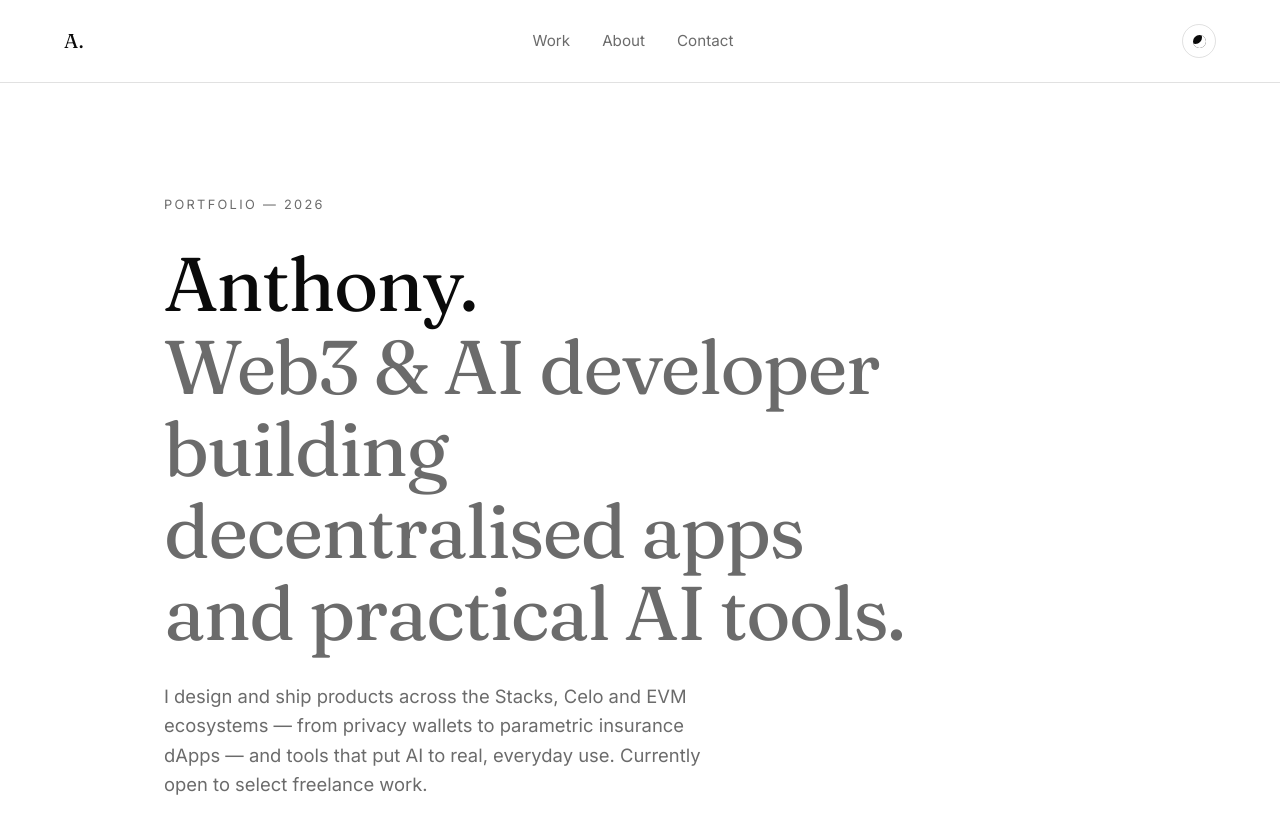
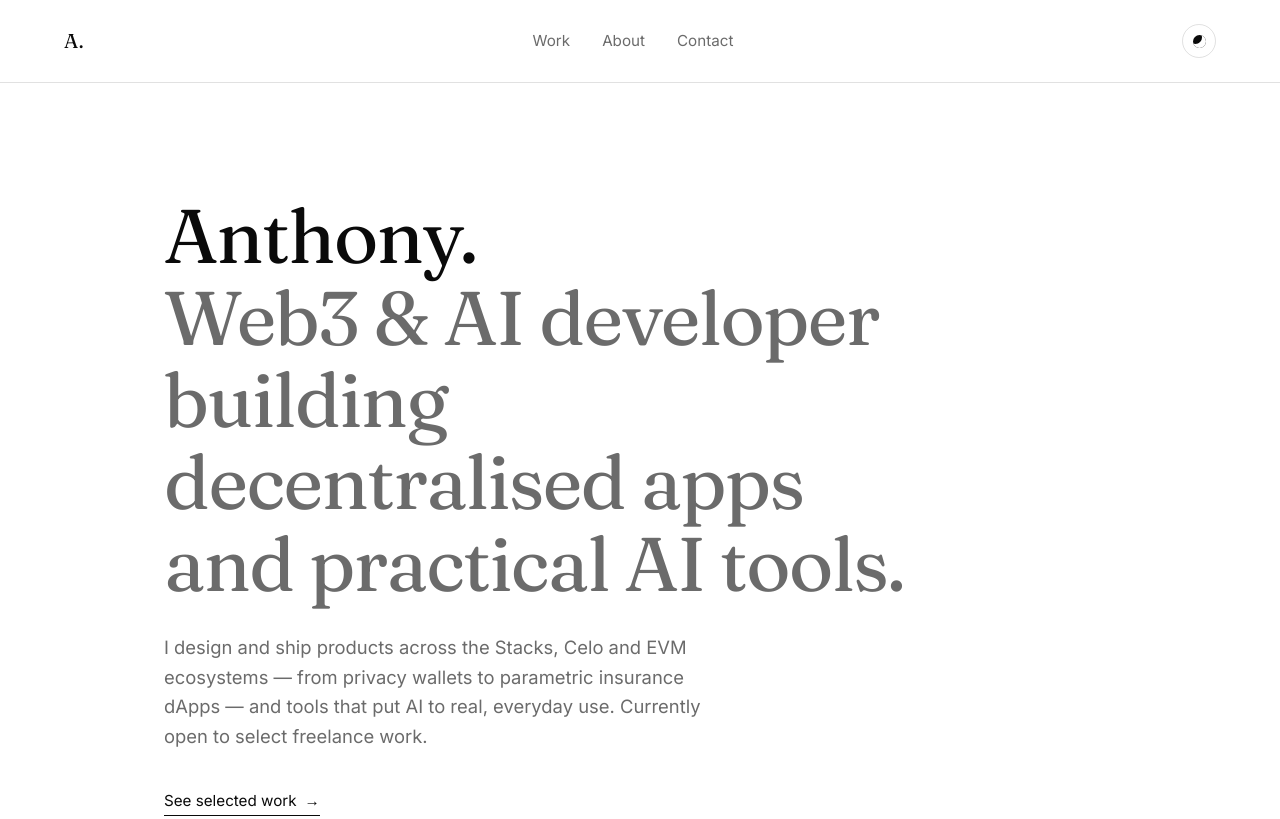
Before and after one commit to TYDev01/Know-me, a website built with Vite: page index.html in a window 1280 px wide. Shown: the top 819 px of the page. Built offline with nearby package versions, Linux system fonts and the light colour scheme.

Commit message:
Fix context

```diff
--- a/index.html
+++ b/index.html
@@ -29,7 +29,6 @@
 
     <main id="top">
       <section class="hero">
-        <p class="eyebrow reveal">Portfolio — 2026</p>
         <h1 class="hero__title reveal">
           Anthony.<br />
           <span class="muted">Web3 &amp; AI developer building decentralised apps and practical AI tools.</span>
```
